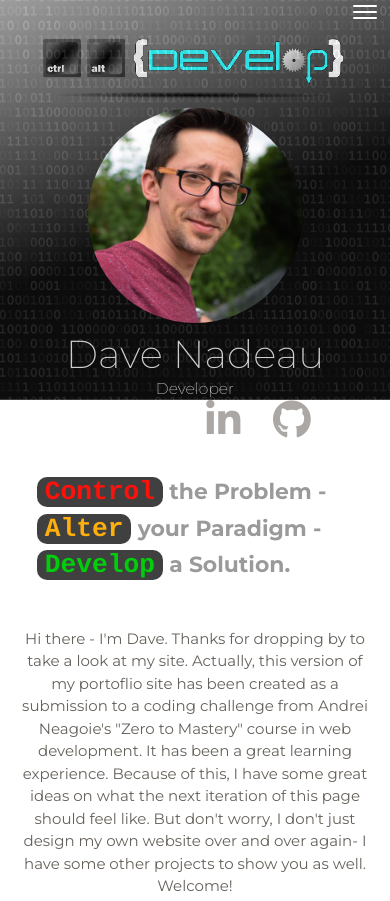
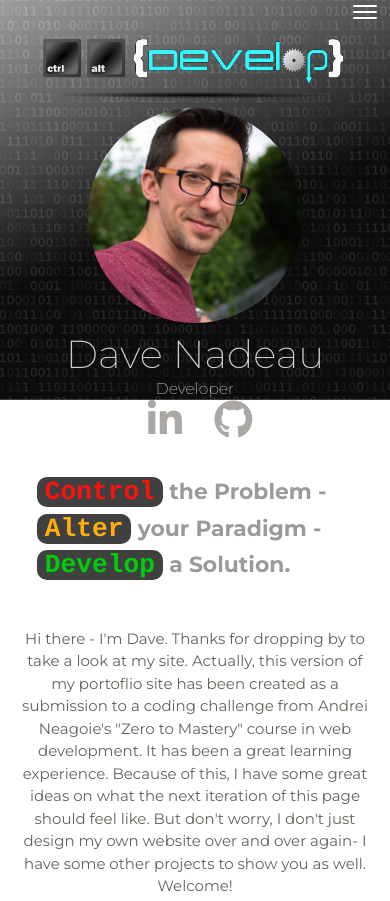
Before and after one commit to DaveNadeau/DaveNadeau.github.io, a plain HTML site: page index.html in a window 390 px wide. Shown: the top 901 px of the page. Drawn offline with Linux system fonts and the light colour scheme.

Commit message:
refactoring

```diff
--- a/index.html
+++ b/index.html
@@ -77,7 +77,6 @@
       <div class="avatar">
           <img src="imgs/Dave_Nadeau.jpg" alt="Circle Image" class="img-circle img-no-padding img-responsive">
       </div>
-
       <div class="filter"></div>
     </div>
     <div class="daveLinks">
@@ -349,7 +348,7 @@
           </div>
           <div class="contactIcons">
             <ul class="contactList">
-              <li><i class="fa fa-mobile"></i>707 654-3339</li>
+              <li><a class="telNum" href="tel:1-707-654-3339"><i class="fa fa-mobile"></i> 707 654-3339</a></li>
               <li><a href="mailto:neo31983@gmail.com"><i class="fa fa-envelope"></i></a></li>
               <li><a href="https://www.linkedin.com/in/david-nadeau1/" target="_blank"><i class="fa fa-linkedin"></i></a></li>
             </ul>
--- a/style.css
+++ b/style.css
@@ -28,11 +28,14 @@
   animation: animatedBackground 20s linear infinite;
 }
 
+.logo{
+  z-index: 9;
+}
+
 .cadLogo{
   width: 45vw;
   height: auto;
   margin-left: 3vw;
-  z-index: 9;
 }
 
 .nameDave{
@@ -76,9 +79,9 @@
 .daveLinks{
   display: flex;
   justify-content: flex-end;
-  margin-right: 1.5%;
-  margin-top: 1vh;
-  padding: 0;
+  margin-right: 1%;
+  /* margin-top: 1vh; */
+  padding: 1vh 0 0 0;
   font-size: 1.5vw;
 }
 
@@ -338,8 +341,12 @@ video, img{
   margin: 0 auto;
 }
 
-.fa-envelope, .fa-linkedin{
-  margin-left: 3em;
+.contactList a{
+  margin-left: 17vw;
+}
+
+.telNum{
+  margin-left: 0 !important;
 }
 
 .contactIcons i{
@@ -446,6 +453,10 @@ video, img{
     font-size: 5vw;
   }
 
+  .fa-linkedin{
+    margin: 0;
+  }
+
   .daveLinks p{
     display: none;
   }
@@ -526,6 +537,10 @@ video, img{
 
   #thisDesc{
     order: 6;
+  }
+
+  .contactList a{
+    margin-left: 3vw;
   }
 
   .contactIcons{
```
